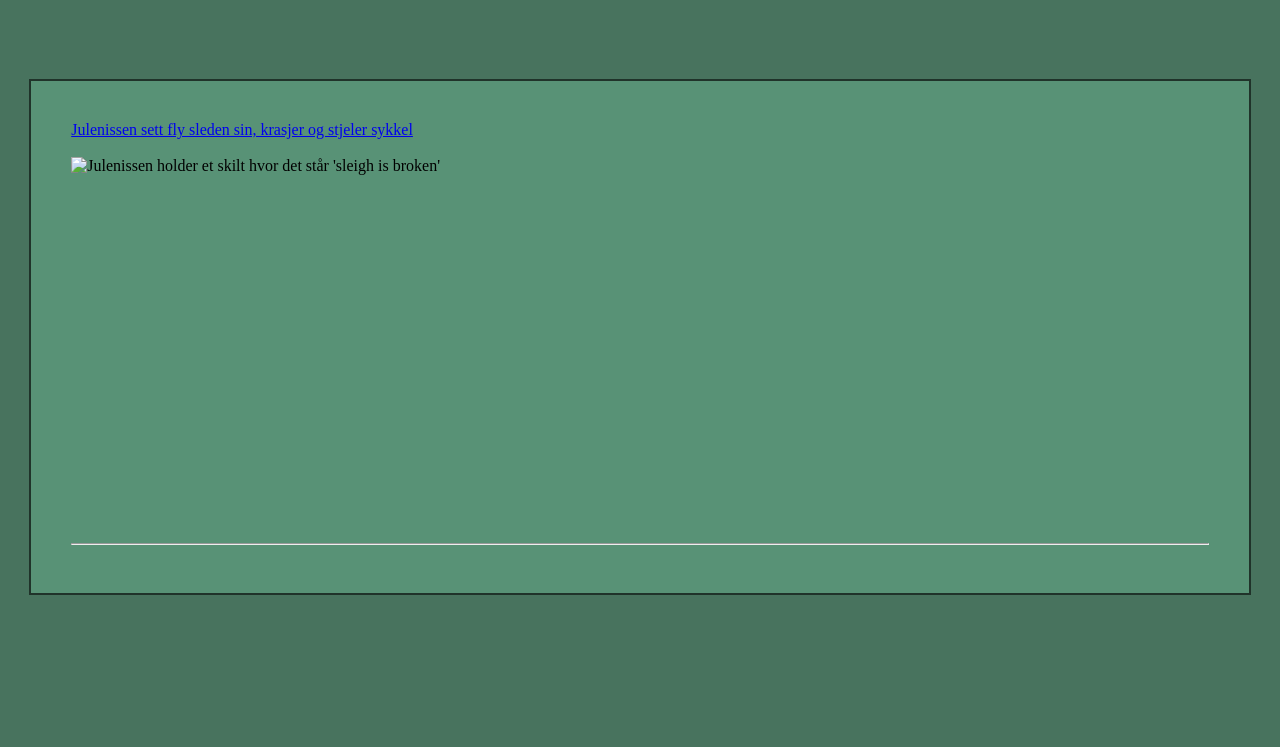
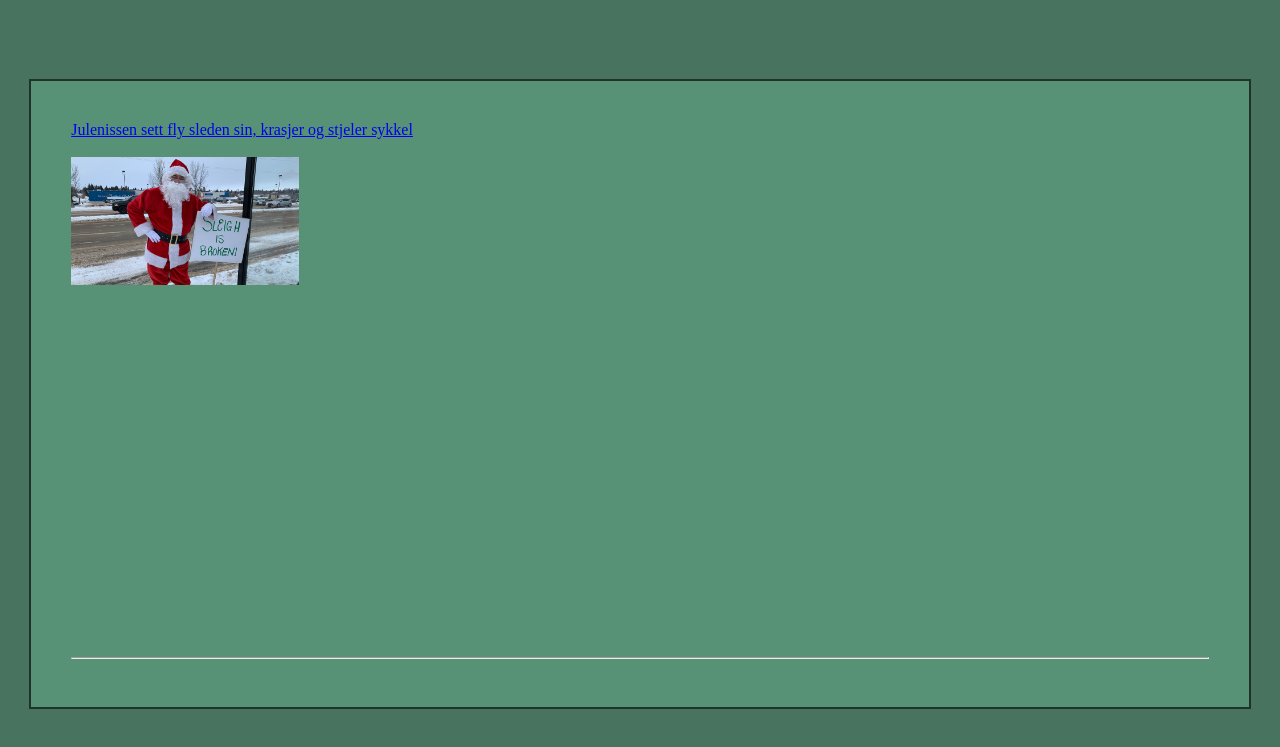
Before and after one commit to ida7even/fake-news, a plain HTML site: page nyheter.html in a window 1280 px wide. Shown: the part 105-852 px from the top of the page. Before the commit the page ends 800 px from the top, so only its background shows below. Drawn offline with Linux system fonts and the light colour scheme.

Commit message:
Update nyheter.html

```diff
--- a/nyheter.html
+++ b/nyheter.html
@@ -30,7 +30,7 @@
         <br>
         <br>
         <!-- KILDE TIL BILDE "broken.png": https://panow.com/2020/12/23/santa-spotted-in-prince-albert-on-christmas-eve-eve/ -->
-        <img src="/.bilder/broken.png" style="width: 20%;"
+        <img src="./bilder/broken.png" style="width: 20%;"
             alt="Julenissen holder et skilt hvor det står 'sleigh is broken' "> <!-- "thumbnail" for vår artikkel -->
 
             <!-- gjør slik at det ser ut som at det skal være flere artikler på siden: -->
```
